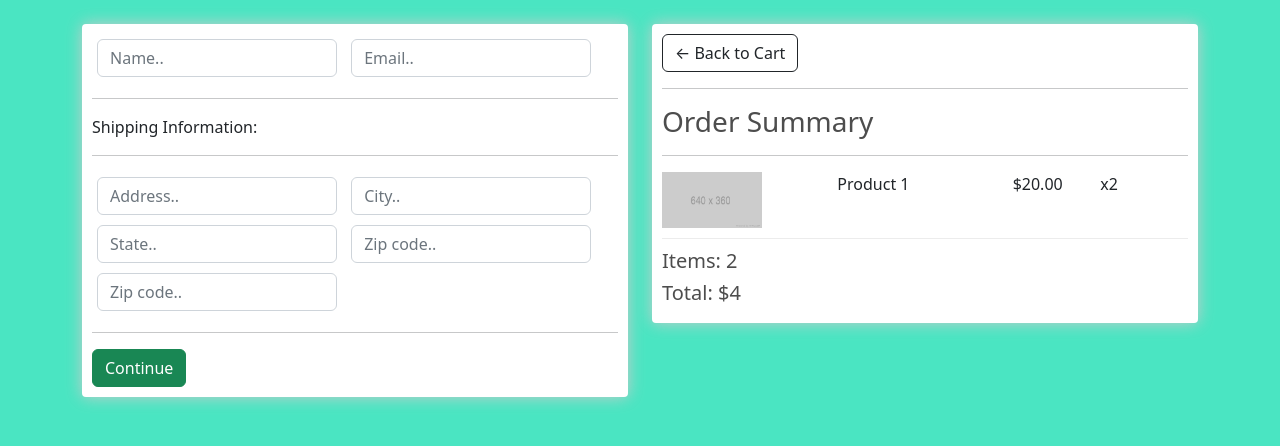
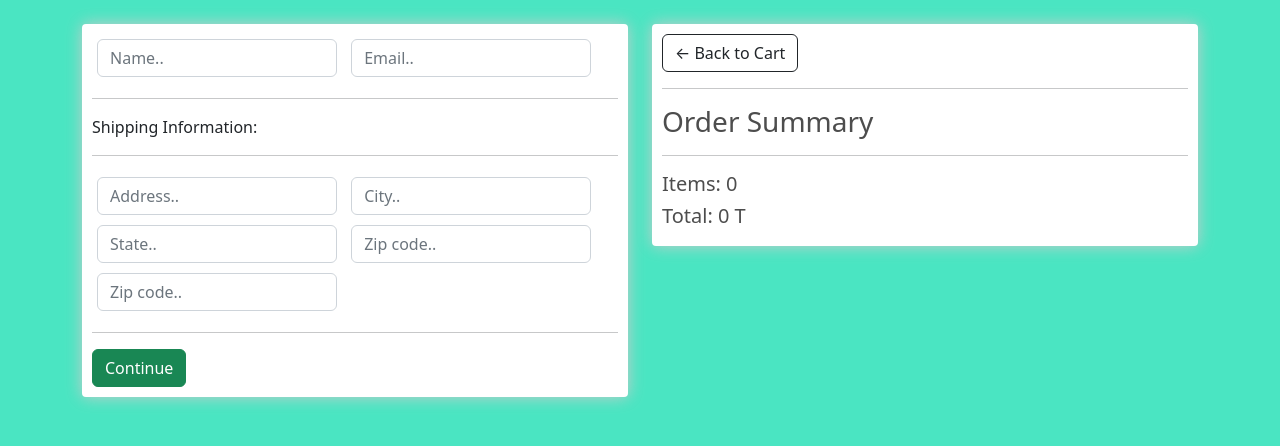
Before and after one commit to HesamNajafi-14/Ecom_Training_Website_Django, a Django app: page /checkout/ in a window 1280 px wide. Shown: the part 56-502 px from the top of the page. Run offline with Django 4.2, Linux system fonts and the light colour scheme; some libraries are stand-ins or nearby versions.

Commit message:
my changes

```diff
--- a/ecom/ecom/settings.py
+++ b/ecom/ecom/settings.py
@@ -124,7 +124,7 @@ STATICFILES = [
     os.path.join(BASE_DIR, 'static')
 ]
 
-MEDIA_ROOT = os.path.join(BASE_DIR, 'static/images')
+MEDIA_ROOT = os.path.join(BASE_DIR, 'store/static/images')
 
 MEDIA_URL = '/images/'
 
--- a/ecom/store/templates/store/checkout.html
+++ b/ecom/store/templates/store/checkout.html
@@ -53,14 +53,16 @@
                 <hr>
                 <h3>Order Summary</h3>
                 <hr>
-                <div class="cart-row">
-                    <div style="flex:2"><img class="row-image" src="{% static 'images/placeholder.png' %}"></div>
-                    <div style="flex:2"><p>Product 1</p></div>
-                    <div style="flex:1"><p>$20.00</p></div>
-                    <div style="flex:1"><p>x2</p></div>
-                </div>
-                <h5>Items:   2</h5>
-                <h5>Total:   $4</h5>
+                {% for item in items %}
+                    <div class="cart-row">
+                        <div style="flex:2"><img class="row-image" src="{{item.product.imageURL}}"></div>
+                        <div style="flex:2"><p>{{item.product.name}}</p></div>
+                        <div style="flex:1"><p>{{item.product.price}} T</p></div>
+                        <div style="flex:1"><p>x{{item.quantity}}</p></div>
+                    </div>
+                {% endfor %}
+                <h5>Items:   {{order.get_cart_items}}</h5>
+                <h5>Total:   {{order.get_cart_total}} T</h5>
             </div>
         </div>
     </div>
--- a/ecom/store/templates/store/store.html
+++ b/ecom/store/templates/store/store.html
@@ -8,17 +8,19 @@
                     <div class="col mb-5">
                         <div class="card h-100">
                             <!-- Product image-->
-                            <img class="card-img-top" src="{{ product.imageURL }}" alt="{{ product.name }}" />
+                            <img class="card-img-top thumbnail"  src="{{ product.imageURL }}" alt="{{ product.name }}" />
                             <!-- Product details-->
                             <div class="card-body p-4">
                                 <div class="text-center">
                                     <!-- Product name-->
                                     <h5 class="fw-bolder">{{ product.name }}</h5>
                                     <!-- Product price-->
-                                    {{ product.price|floatformat:2 }} T
+                                    {{ product.price }} T
                                 </div>
                             </div>
                             <!-- Product actions-->
+                            <div class="text-center"><a class="btn btn-outline-success" href="#">View</a></div>
+                            <br>
                             <div class="card-footer p-4 pt-0 border-top-0 bg-transparent">
                                 <div class="text-center"><a class="btn btn-outline-dark mt-auto" href="#">Add To Cart</a></div>
                             </div>
--- a/ecom/store/views.py
+++ b/ecom/store/views.py
@@ -9,9 +9,29 @@ def store(request):
     return render(request, 'store/store.html', context)
 
 def cart(request):
-    context = {}
+
+    items = []
+    order = {'get_cart_total': 0, 'get_cart_items': 0}
+
+    if request.user.is_authenticated:
+        customer = request.user.customer
+        order, created = Order.objects.get_or_create(customer=customer, complete=False)
+        items = order.orderitem_set.all()
+
+
+    context = {'items':items, 'order':order}
     return render(request, 'store/cart.html', context)
 
 def checkout(request):
-    context = {}
+
+    items = []
+    order = {'get_cart_total': 0, 'get_cart_items': 0}
+
+    if request.user.is_authenticated:
+        customer = request.user.customer
+        order, created = Order.objects.get_or_create(customer=customer, complete=False)
+        items = order.orderitem_set.all()
+
+
+    context = {'items':items, 'order':order}
     return render(request, 'store/checkout.html', context)
```
Also changed, not shown: ecom/store/models.py (+16 -0 lines), ecom/store/templates/store/cart.html (+8 -8 lines), ecom/db.sqlite3, ecom/jordan_GYkUZsQ.jfif (deleted), ecom/static/images/jordan.jfif (deleted), ecom/static/images/jordan_6ZKb5T0.jfif (deleted), ecom/static/images/jordan_yTEx5f2.jfif (deleted), ecom/store/static/images/adidas.jfif (renamed from ecom/static/images/adidas.jfif), ecom/store/static/images/airjordan.jfif (renamed from ecom/static/images/airjordan.jfif), ecom/store/static/images/jordan.jfif (renamed from ecom/jordan.jfif), ecom/store/static/images/kyrie.jfif (renamed from ecom/static/images/kyrie.jfif), ecom/store/static/images/lamelo.jfif (renamed from ecom/static/images/lamelo.jfif), ecom/store/static/images/lebron19.jfif (renamed from ecom/static/images/lebron19.jfif), ecom/store/static/images/lebron19_RHk2lr2.jfif (added), 2 more files.
